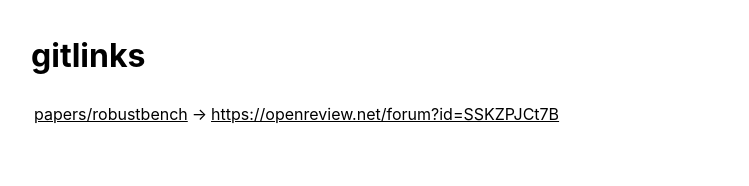
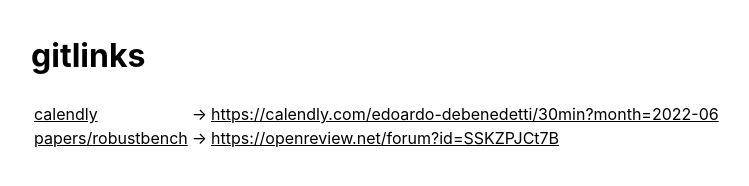
Before and after one commit to dedeswim/go, a plain HTML site: page index.html in a window 1280 px wide. Shown: the whole page, without its empty margins (1-750 px from the left). Drawn offline with Linux system fonts and the light colour scheme.

Commit message:
Set key "calendly" → "https://calendly.com/edoardo

```diff
--- a/index.csv
+++ b/index.csv
@@ -1,2 +1,3 @@
 key,url
 papers/robustbench,https://openreview.net/forum?id=SSKZPJCt7B
+calendly,https://calendly.com/edoardo-debenedetti/30min?month=2022-06
--- a/index.html
+++ b/index.html
@@ -10,4 +10,4 @@
 td:nth-child(1) { text-align: left }
 </style>
 <h1>gitlinks</h1>
-<table><tbody><tr><td><a href="papers/robustbench">papers/robustbench</a></td><td>→</td><td><a href="https://openreview.net/forum?id=SSKZPJCt7B">https://openreview.net/forum?id=SSKZPJCt7B</a></td></li></tbody></table>
+<table><tbody><tr><td><a href="calendly">calendly</a></td><td>→</td><td><a href="https://calendly.com/edoardo-debenedetti/30min?month=2022-06">https://calendly.com/edoardo-debenedetti/30min?month=2022-06</a></td></li><tr><td><a href="papers/robustbench">papers/robustbench</a></td><td>→</td><td><a href="https://openreview.net/forum?id=SSKZPJCt7B">https://openreview.net/forum?id=SSKZPJCt7B</a></td></li></tbody></table>
```
Also changed, not shown: calendly/index.html (added, +1 -0 lines).
